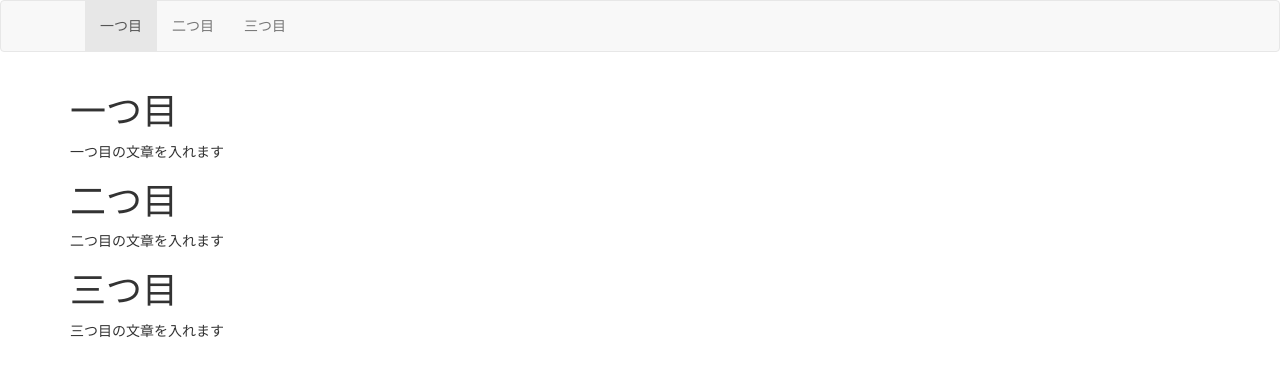
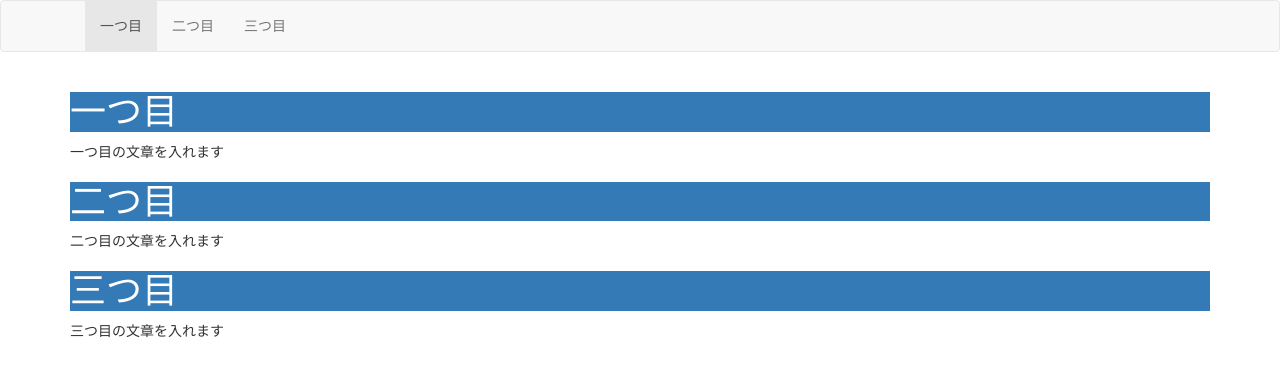
Before and after one commit to takamasa-kujirai/2016web2-3, a plain HTML site: page index.html in a window 1280 px wide. Drawn offline with nearby package versions, Linux system fonts and the light colour scheme.

Commit message:
Update index.html

```diff
--- a/index.html
+++ b/index.html
@@ -22,11 +22,11 @@
 
   <div class="container">
    <section>
-     <h1>一つ目</h1>
+     <h1 class="bg-primary">一つ目</h1>
      <p>一つ目の文章を入れます</p>
-     <h1 id="2nd">二つ目</h1>
+     <h1 id="2nd" class="bg-primary">二つ目</h1>
      <p>二つ目の文章を入れます</p>
-     <h1 id="3rd">三つ目</h1>
+     <h1 id="3rd" class="bg-primary">三つ目</h1>
      <p>三つ目の文章を入れます</p>
    </section>
   </div>
```
